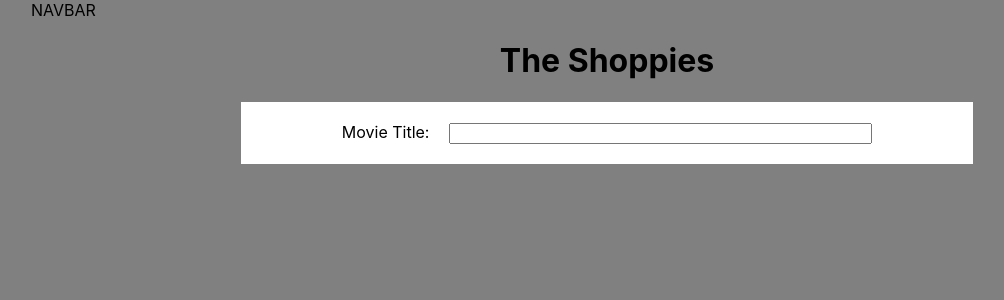
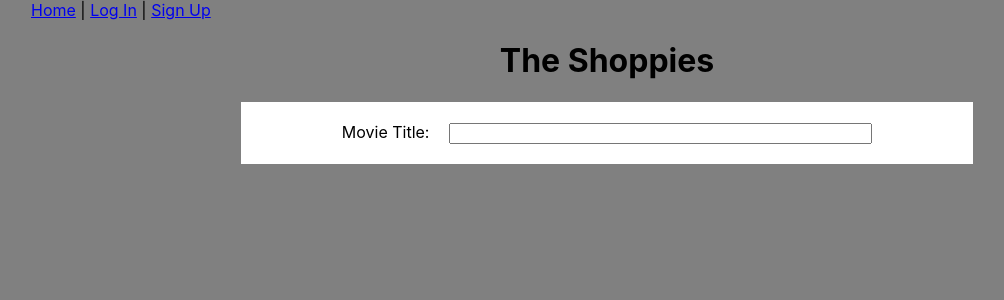
Before and after one commit to jonschacter/shoppies, a React (Create React App) app: page / in a window 1280 px wide. Shown: the top 300 px of the page, without its empty margins (97-1101 px from the left). Built offline with nearby package versions, Linux system fonts and the light colour scheme.

Commit message:
add navbar links for Home, Log In, and Sign Up

```diff
--- a/src/components/Navbar.js
+++ b/src/components/Navbar.js
@@ -1,11 +1,20 @@
 import React from 'react';
+import { connect } from 'react-redux'
+import { Link } from 'react-router-dom'
 
-const Navbar = () => {
+const Navbar = ({ loggedIn }) => {
     return (
         <div className="navbar">
-            NAVBAR
+            <Link to="/">Home</Link>
+            { loggedIn ? <p>In</p> : <> | <Link to="/login">Log In</Link> | <Link to="/signup">Sign Up</Link></> }
         </div>
     );
 };
 
-export default Navbar;
+const mapStateToProps = ({ user }) => {
+    return {
+        loggedIn: !!user
+    }
+}
+
+export default connect(mapStateToProps)(Navbar);
```
